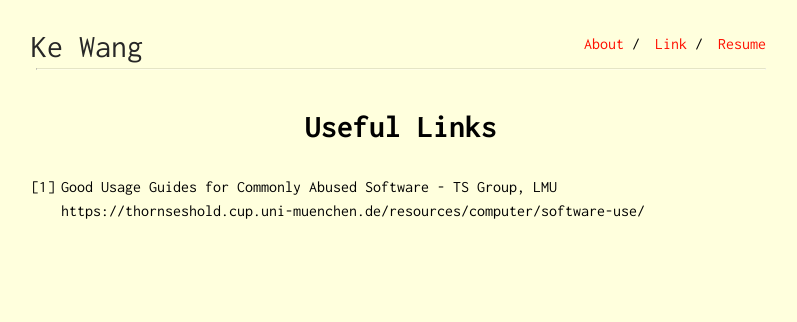
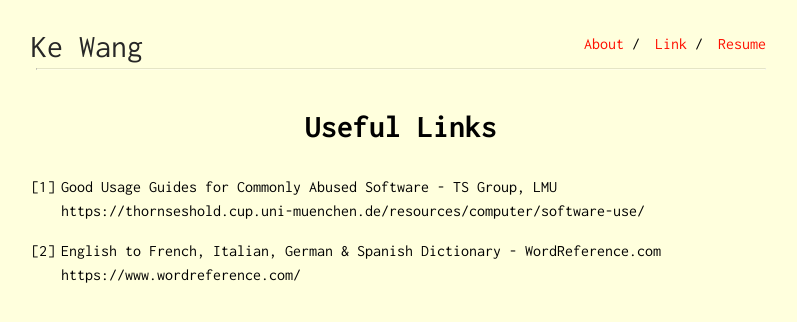
Before and after one commit to ekdc11/ekdc11.github.io, a Jekyll site: the page built from link.md, in a window 1280 px wide. Shown: the top 322 px of the page, without its empty margins (239-1036 px from the left). Built offline with Jekyll 4.4.1, drawn with Linux system fonts in a browser that asks for light colours.

Commit message:
Update link.md

```diff
--- a/link.md
+++ b/link.md
@@ -5,3 +5,6 @@ title: Useful Links
 
 1. Good Usage Guides for Commonly Abused Software - TS Group, LMU
 https://thornseshold.cup.uni-muenchen.de/resources/computer/software-use/
+
+2. English to French, Italian, German & Spanish Dictionary - WordReference.com
+https://www.wordreference.com/
```
